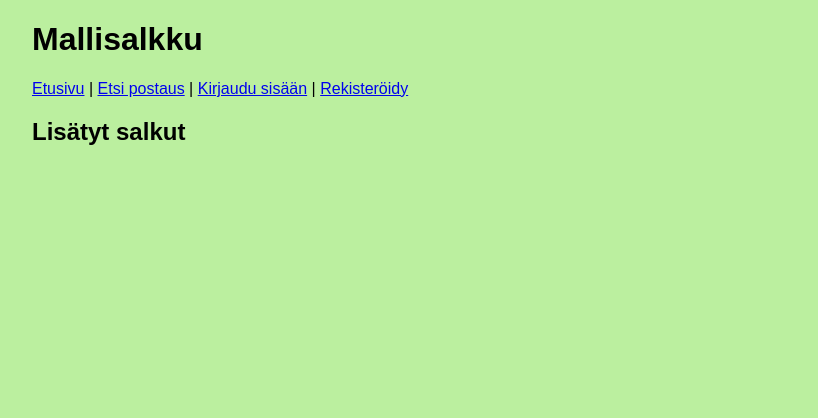
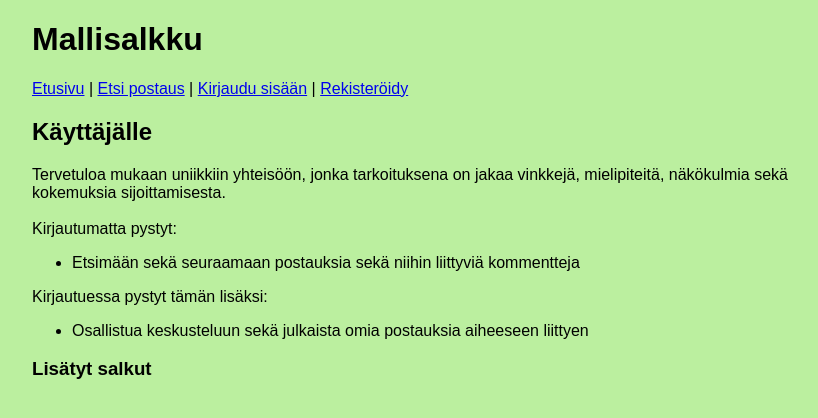
Before and after one commit to Majakangass/Mallisalkku, a Flask app: page / in a window 1280 px wide. Shown: the top 418 px of the page, without its empty margins (208-1026 px from the left). Run offline with Flask 3, Linux system fonts and the light colour scheme; data that the repository does not hold is empty.

Commit message:
Add introduction on homepage

```diff
--- a/templates/index.html
+++ b/templates/index.html
@@ -3,8 +3,19 @@
 {% block title %}Mallisalkku{% endblock %}
 
 {% block content %}
-<h2>Lisätyt salkut</h2>
+<h2>Käyttäjälle</h2>
+Tervetuloa mukaan uniikkiin yhteisöön, jonka tarkoituksena on jakaa vinkkejä, mielipiteitä, näkökulmia sekä kokemuksia sijoittamisesta. <br />
+<br />
+Kirjautumatta pystyt:
+<ul>
+  <li>Etsimään sekä seuraamaan postauksia sekä niihin liittyviä kommentteja</li>
+</ul>
+Kirjautuessa pystyt tämän lisäksi:
+<ul>
+  <li>Osallistua keskusteluun sekä julkaista omia postauksia aiheeseen liittyen</li>
+</ul>
 
+<h3>Lisätyt salkut</h3>
 {% for post in posts %}
 <div class="post">
   <a href="/post/{{ post.id }}">{{ post.title }}</a> <br />
```
